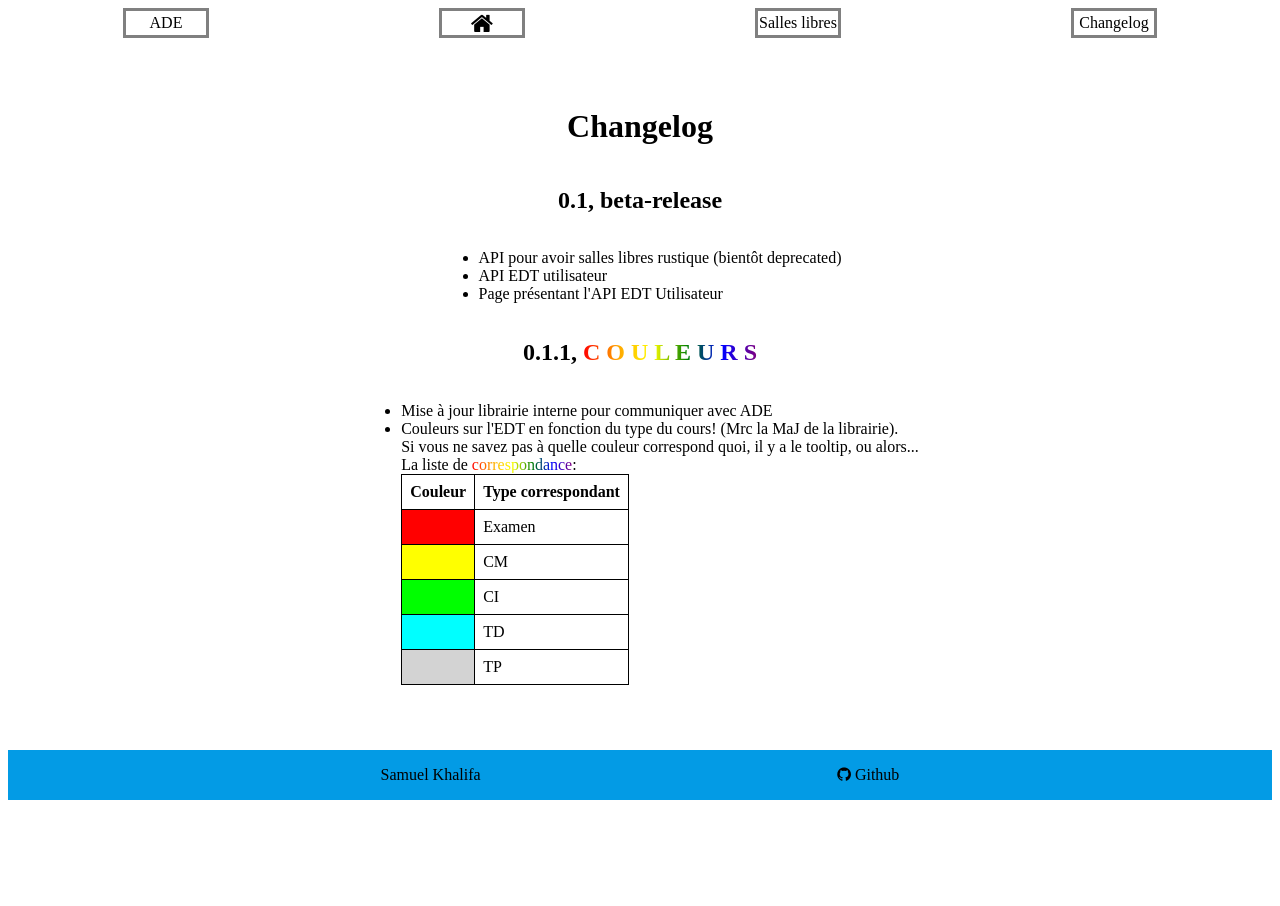
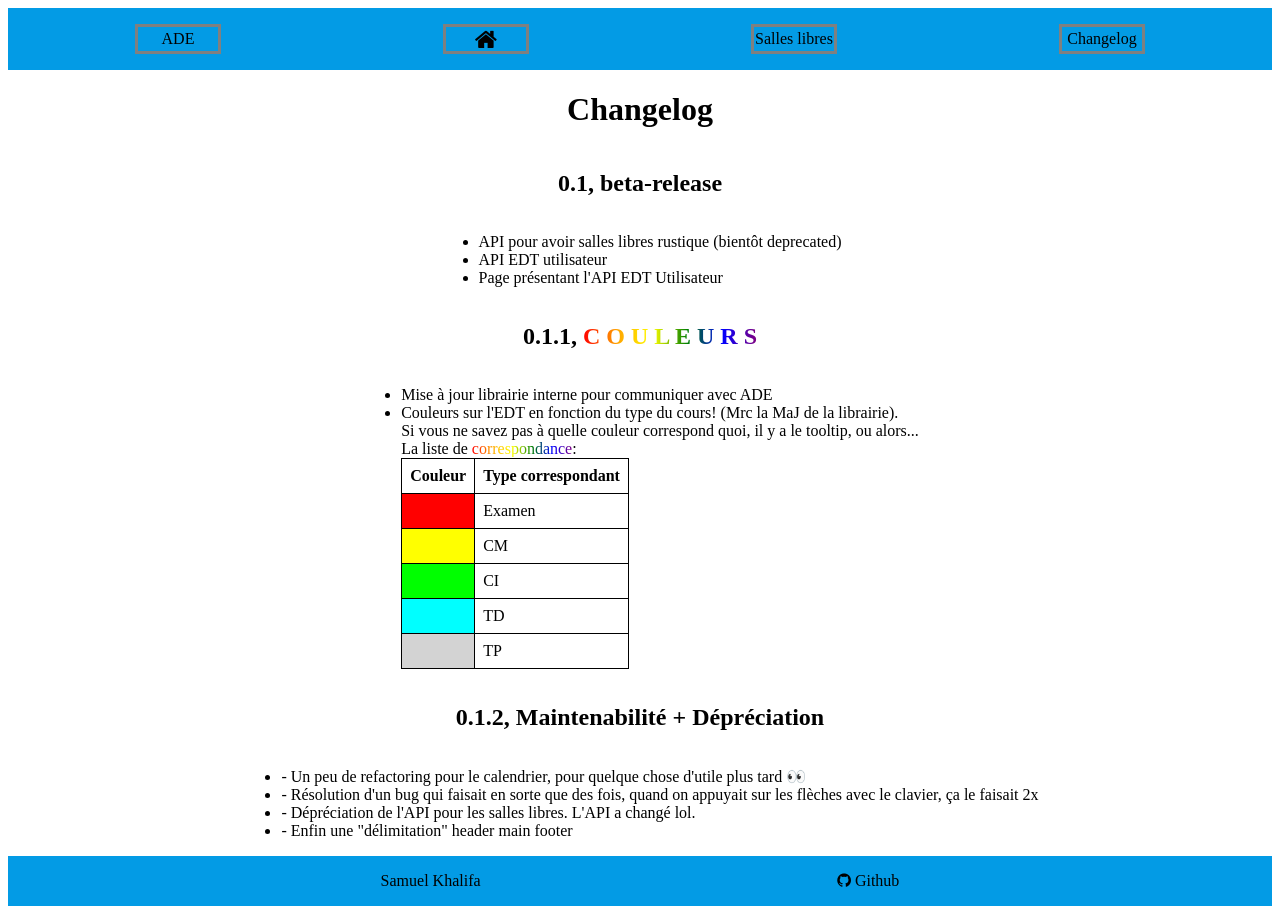
Before and after one commit to sakhalifa/emmk-free-rooms, a SvelteKit app: page /changelog in a window 1280 px wide. Before the commit the page ends 816 px from the top, so only its background shows below. Built offline with nearby package versions, Linux system fonts and the light colour scheme.

Commit message:
Aesthetics

```diff
--- a/src/routes/+layout.svelte
+++ b/src/routes/+layout.svelte
@@ -19,8 +19,10 @@
 
 <style>
 	nav {
+		padding: 1em;
 		display: flex;
 		justify-content: space-around;
+		background-color: #039be5;
 	}
 
 	nav > a {
--- a/src/routes/changelog/+page.svelte
+++ b/src/routes/changelog/+page.svelte
@@ -44,6 +44,13 @@
 		</table>
 	</li>
 </ul>
+<h2>0.1.2, Maintenabilité + Dépréciation</h2>
+<ul>
+	<li>- Un peu de refactoring pour le calendrier, pour quelque chose d'utile plus tard 👀</li>
+	<li>- Résolution d'un bug qui faisait en sorte que des fois, quand on appuyait sur les flèches avec le clavier, ça le faisait 2x</li>
+	<li>- Dépréciation de l'API pour les salles libres. L'API a changé lol.</li>
+	<li>- Enfin une "délimitation" header main footer</li>
+</ul>
 
 <style>
 	.rainbow {
```
